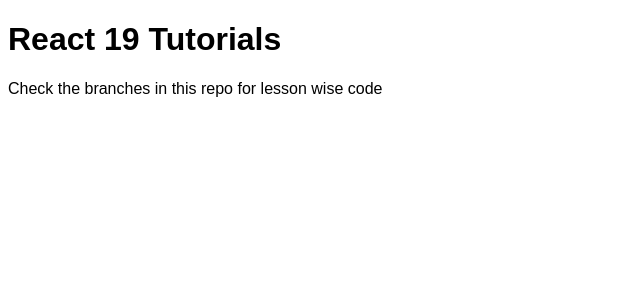
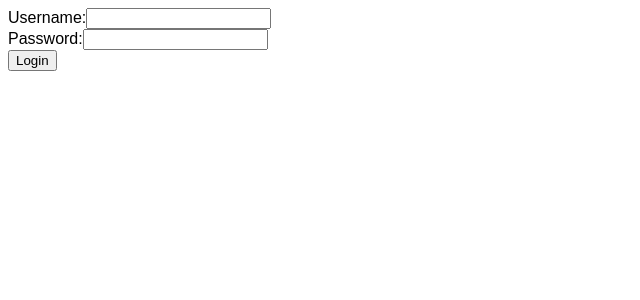
Before and after one commit to vidyakumari123/React-19, a React (Vite) app: page / in a window 1280 px wide. Shown: the top 300 px of the page, without its empty margins (0-640 px from the left). Built offline with nearby package versions, Linux system fonts and the light colour scheme.

Commit message:
useFormStatus cleanup

```diff
--- a/src/App.jsx
+++ b/src/App.jsx
@@ -1,10 +1,10 @@
 import "./App.css";
+import LoginReact19 from "./components/login-react-19";
 
 function App() {
   return (
     <div>
-      <h1>React 19 Tutorials</h1>
-      <p>Check the branches in this repo for lesson wise code</p>
+      <LoginReact19 />
     </div>
   );
 }
--- /dev/null
+++ b/src/api/user.js
@@ -0,0 +1,19 @@
+export const loginUser = async (username, password) => {
+  return new Promise((resolve, reject) => {
+    setTimeout(() => {
+      if (username === "user" && password === "pass") {
+        resolve({
+          success: true,
+          data: {
+            username,
+            email: "user@example.com",
+            token:
+              "eyJhbGciOiJIUzI1NiIsInR5cCI6IkpXVCJ9.eyJzdWIiOiIxMjM0NTY3ODkwIiwibmFtZSI6IkpvaG4gRG9lIiwiaWF0IjoxNTE2MjM5MDIyfQ.SflKxwRJSMeKKF2QT4fwpMeJf36POk6yJV_adQssw5c",
+          },
+        });
+      } else {
+        reject({ success: false, error: "Invalid credentials." });
+      }
+    }, 1000);
+  });
+};
--- /dev/null
+++ b/src/components/login-react-19.jsx
@@ -0,0 +1,58 @@
+import { useActionState } from "react";
+import { loginUser } from "../api/user";
+import { useFormStatus } from "react-dom";
+
+const SubmitButton = () => {
+  const { pending } = useFormStatus();
+
+  return (
+    <button type="submit" disabled={pending}>
+      {pending ? "Logging in..." : "Login"}
+    </button>
+  );
+};
+
+const LoginReact19 = () => {
+  const [
+    user,
+    submitAction,
+    // isPending
+  ] = useActionState(login, {
+    error: null,
+    data: null,
+  });
+
+  async function login(previousState, formData) {
+    const username = formData.get("username");
+    const password = formData.get("password");
+    try {
+      const response = await loginUser(username, password);
+      return { error: null, data: response.data };
+    } catch (error) {
+      return { ...previousState, error: error.error };
+    }
+  }
+
+  return (
+    <form action={submitAction}>
+      <div>
+        <label>Username:</label>
+        <input name="username" type="text" required />
+      </div>
+      <div>
+        <label>Password:</label>
+        <input name="password" type="password" required />
+      </div>
+
+      <SubmitButton />
+
+      {user.data && (
+        <p style={{ color: "green" }}>Logged in: {user.data.email}</p>
+      )}
+
+      {user.error && <p style={{ color: "red" }}>{user.error}</p>}
+    </form>
+  );
+};
+
+export default LoginReact19;
```
Also changed, not shown: 1 other file (tests, documents, lock files or other folders).
